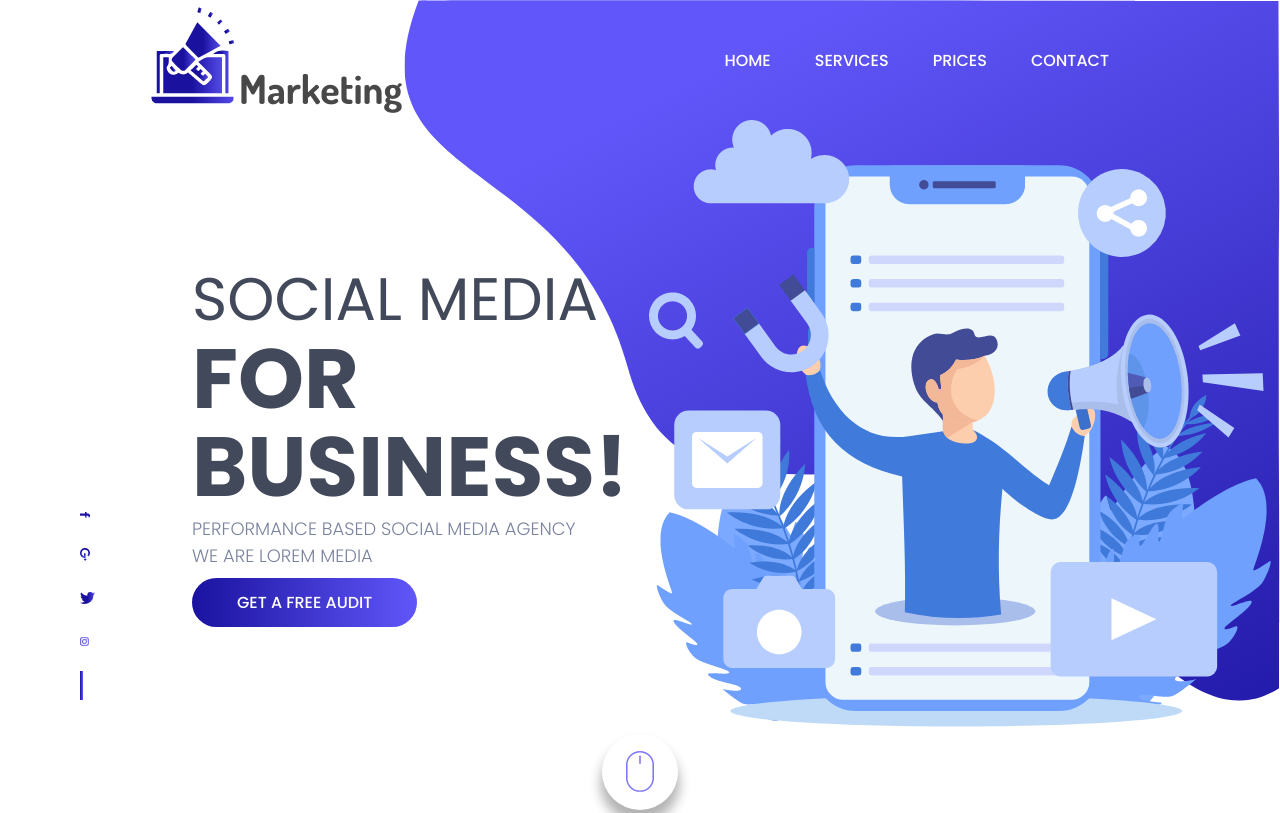
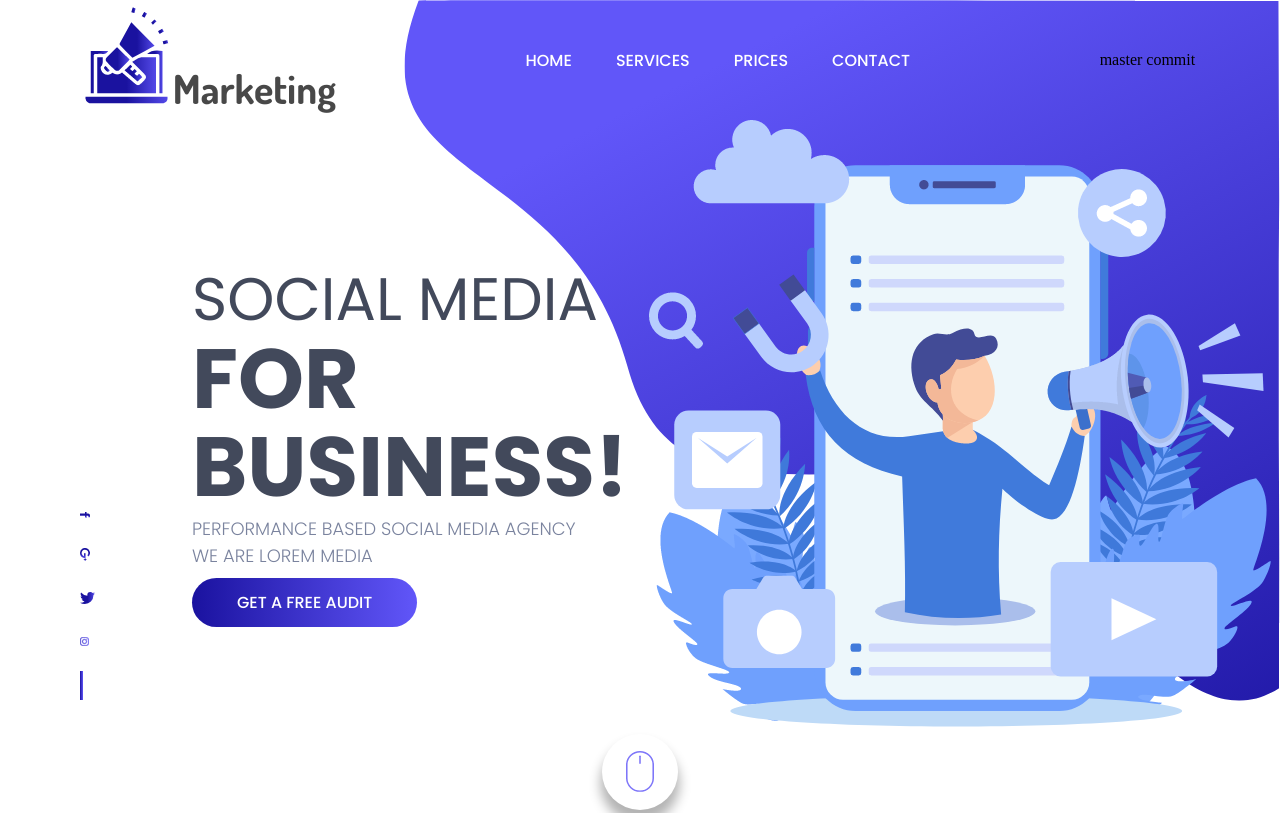
Before and after one commit to warsamefarah/ftp-vercel, a website: page index.html in a window 1280 px wide. Shown: the top 813 px of the page. Drawn offline with Linux system fonts and the light colour scheme.

Commit message:
Added changes to master nav

```diff
--- a/index.html
+++ b/index.html
@@ -23,6 +23,9 @@
                 <li><a href="#" title="Contact">Contact</a></li>
             </ul>
         </nav>
+        <div class="nav-2">
+            master commit
+        </div>
         <img src="assets/picto/menu.png" alt="Menu Icon" class="burger">
     </header>
     <main>
```
